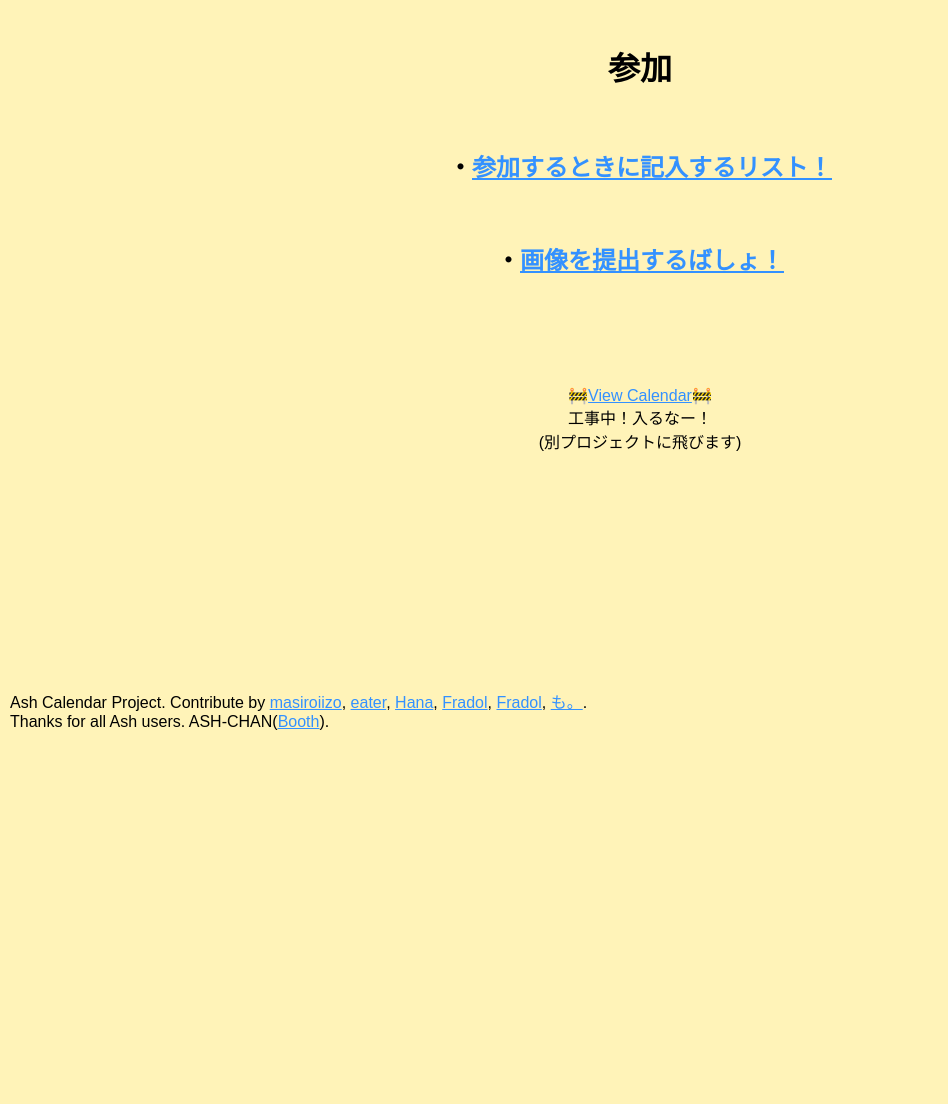
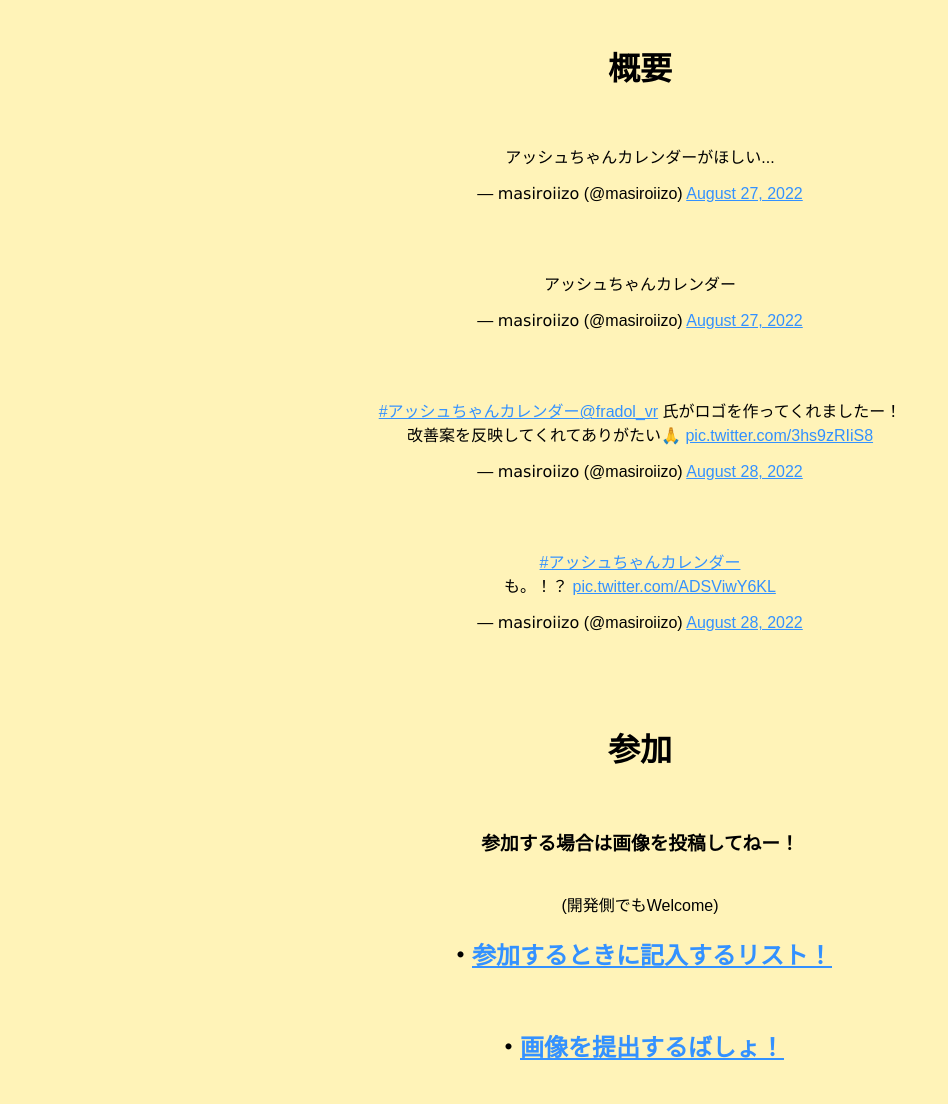
Before and after one commit to ash-chan-calendar/Comming-Soon-Site, a plain HTML site: page index.html in a window 1280 px wide. Shown: the part 1325-2429 px from the top of the page, without its empty margins (0-948 px from the left). Before the commit the page ends 2071 px from the top, so only its background shows below. Drawn offline with Linux system fonts and the light colour scheme.

Commit message:
Twitter embed test

```diff
--- a/index.html
+++ b/index.html
@@ -61,6 +61,11 @@
       .go_calendar{
         /* white-space: pre-line; */
       }
+      .twitter-tweet{
+        margin-right: auto;
+        margin-left: auto;
+        display: block;
+      }
       @media (prefers-color-scheme: dark) {
         :root{
           background-color:  #121212;
@@ -89,6 +94,9 @@
       }
     </style>
   </head>
+  <!-- 開発陣への参加も待っていますー！ -->
+  <!-- masiroiizo(twitterDM)まで～ -->
+  <!-- 2022/8/29 -->
   <body>
     <div class="logo-parent">
       <picture>
@@ -111,8 +119,20 @@
         カレンダーのアッシュちゃんと
         日々の思い出が結ばれる.
       </div>
+      <div class="abstract">
+        <h1>概要</h1>
+        <blockquote class="twitter-tweet" data-theme="dark"><p lang="ja" dir="ltr">アッシュちゃんカレンダーがほしい...</p>&mdash; 𝗆𝖺𝗌𝗂𝗋𝗈𝗂𝗂𝗓𝗈 (@masiroiizo) <a href="https://twitter.com/masiroiizo/status/1563365124622393344?ref_src=twsrc%5Etfw">August 27, 2022</a></blockquote> <script async src="https://platform.twitter.com/widgets.js" charset="utf-8"></script>
+
+        <blockquote class="twitter-tweet" data-theme="dark"><p lang="ja" dir="ltr">アッシュちゃんカレンダー</p>&mdash; 𝗆𝖺𝗌𝗂𝗋𝗈𝗂𝗂𝗓𝗈 (@masiroiizo) <a href="https://twitter.com/masiroiizo/status/1563367391719215105?ref_src=twsrc%5Etfw">August 27, 2022</a></blockquote>
+
+        <blockquote class="twitter-tweet" data-theme="dark"><p lang="ja" dir="ltr"><a href="https://twitter.com/hashtag/%E3%82%A2%E3%83%83%E3%82%B7%E3%83%A5%E3%81%A1%E3%82%83%E3%82%93%E3%82%AB%E3%83%AC%E3%83%B3%E3%83%80%E3%83%BC?src=hash&amp;ref_src=twsrc%5Etfw">#アッシュちゃんカレンダー</a><a href="https://twitter.com/fradol_vr?ref_src=twsrc%5Etfw">@fradol_vr</a> 氏がロゴを作ってくれましたー！<br>改善案を反映してくれてありがたい🙏 <a href="https://t.co/3hs9zRIiS8">pic.twitter.com/3hs9zRIiS8</a></p>&mdash; 𝗆𝖺𝗌𝗂𝗋𝗈𝗂𝗂𝗓𝗈 (@masiroiizo) <a href="https://twitter.com/masiroiizo/status/1563859971657592832?ref_src=twsrc%5Etfw">August 28, 2022</a></blockquote>
+
+        <blockquote class="twitter-tweet" data-theme="dark"><p lang="ja" dir="ltr"><a href="https://twitter.com/hashtag/%E3%82%A2%E3%83%83%E3%82%B7%E3%83%A5%E3%81%A1%E3%82%83%E3%82%93%E3%82%AB%E3%83%AC%E3%83%B3%E3%83%80%E3%83%BC?src=hash&amp;ref_src=twsrc%5Etfw">#アッシュちゃんカレンダー</a><br>も。！？ <a href="https://t.co/ADSViwY6KL">pic.twitter.com/ADSViwY6KL</a></p>&mdash; 𝗆𝖺𝗌𝗂𝗋𝗈𝗂𝗂𝗓𝗈 (@masiroiizo) <a href="https://twitter.com/masiroiizo/status/1563865139690242050?ref_src=twsrc%5Etfw">August 28, 2022</a></blockquote>
+      </div>
       <div class="join">
         <h1>参加</h1>
+        <h3>参加する場合は画像を投稿してねー！</h3>
+        (開発側でもWelcome)
         <h2>・<a href="https://docs.google.com/spreadsheets/d/1LQGq0uQAk4ZPo5CNSvyfX1jACSkmTpk9Gi8Yc4bL04A/edit?usp=sharing">参加するときに記入するリスト！</a></h2>
         <h2>・<a href="https://forms.gle/hUR4SSy2fHYxnMKP7">画像を提出するばしょ！</a></h2>
       </div>
```
